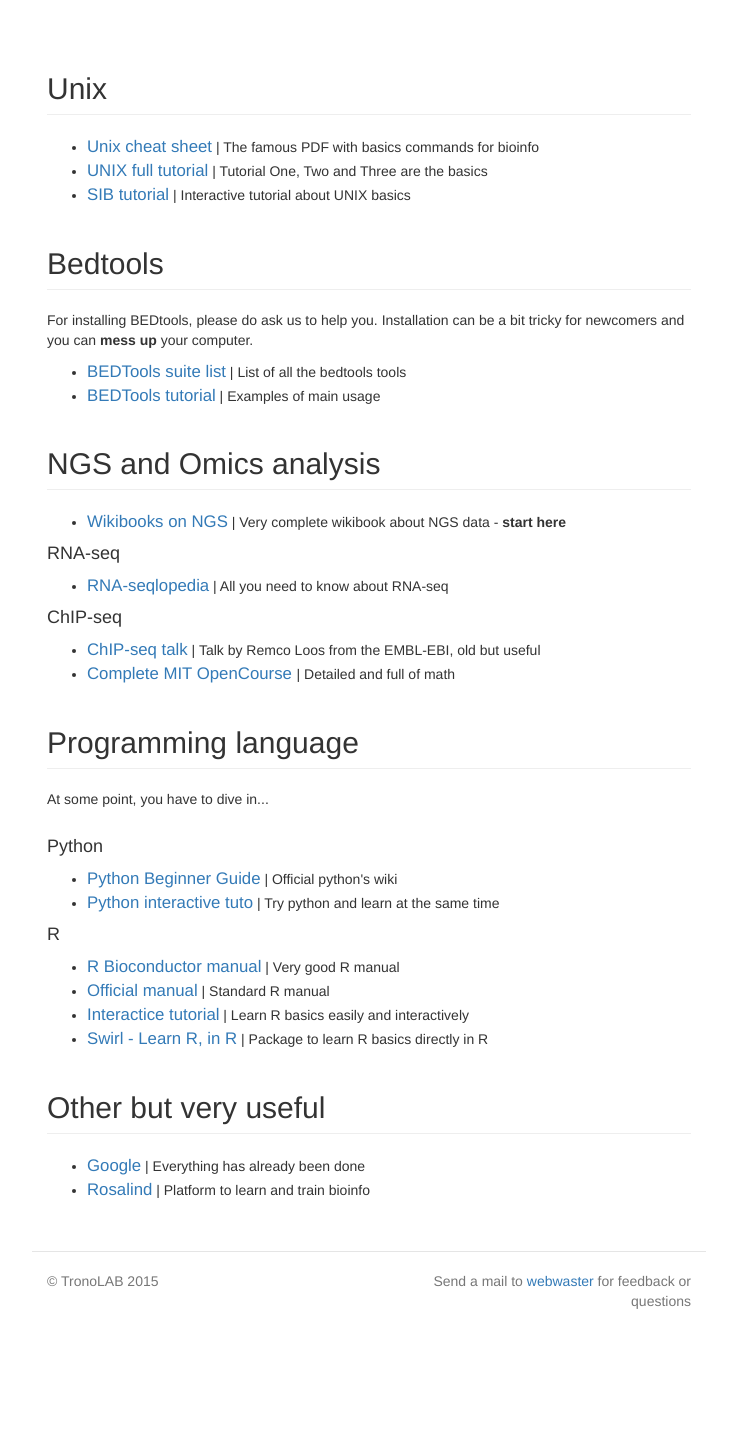
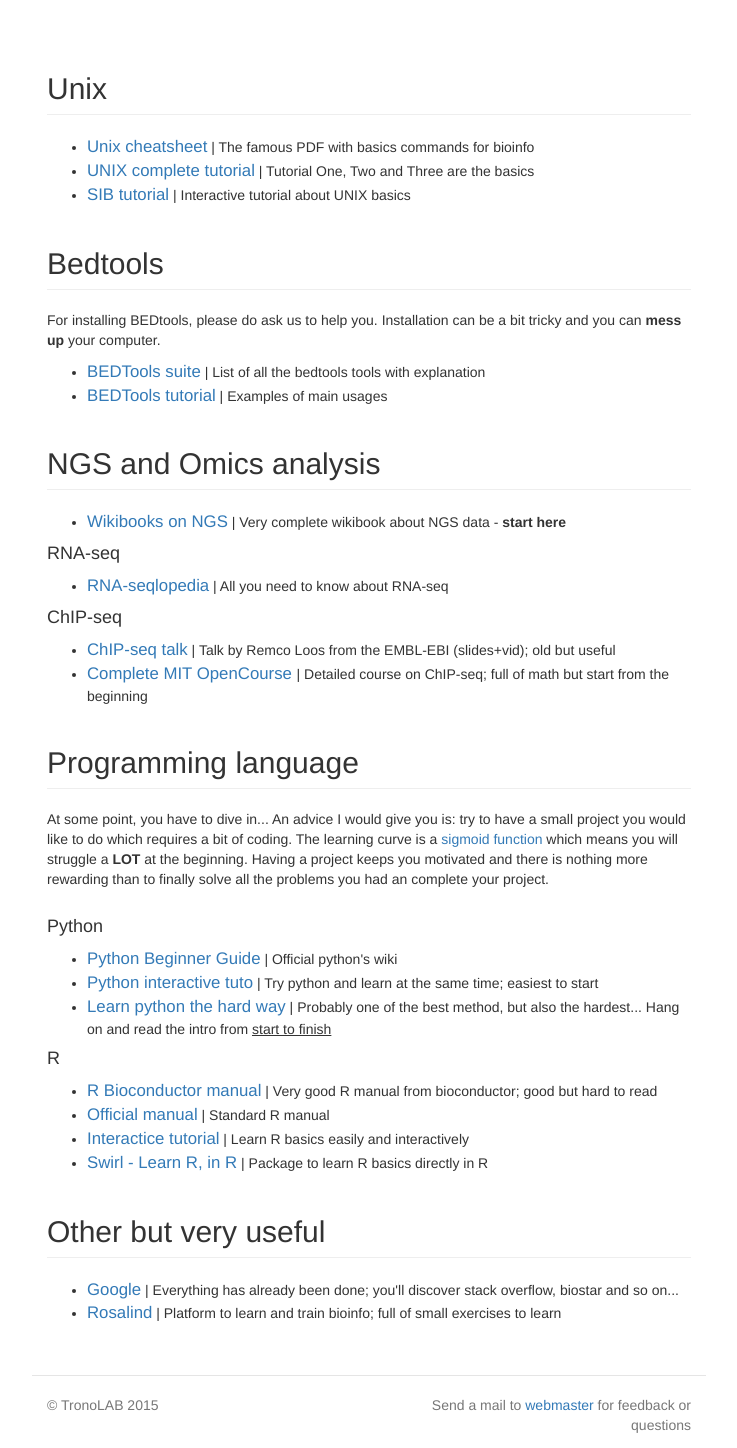
Before and after one commit to jduc/jduc.github.io, a plain HTML site: page index.html in a window 1280 px wide. Shown: the part 260-1708 px from the top of the page, without its empty margins (271-1008 px from the left). Before the commit the page ends 1601 px from the top, so only its background shows below. Drawn offline with Linux system fonts and the light colour scheme.

Commit message:
Erratum and new plot

```diff
--- a/index.html
+++ b/index.html
@@ -42,16 +42,16 @@
         <div class="col-lg-12">
           <h2 class='page-header'>Unix</h2>
           <ul>
-            <li><a href='unix_cheasheet.pdf'>Unix cheat sheet</a> | The famous PDF with basics commands for bioinfo</li>
-            <li><a href='http://www.ee.surrey.ac.uk/Teaching/Unix/'>UNIX full tutorial</a> | Tutorial One, Two and Three are the basics</li>
+            <li><a href='unix_cheasheet.pdf'>Unix cheatsheet</a> | The famous PDF with basics commands for bioinfo</li>
+            <li><a href='http://www.ee.surrey.ac.uk/Teaching/Unix/'>UNIX complete tutorial</a> | Tutorial One, Two and Three are the basics</li>
             <li><a href=http://edu.isb-sib.ch/pluginfile.php/2878/mod_resource/content/3/couselab-html/content.html> SIB tutorial</a> | Interactive tutorial about UNIX basics</li>
           </ul>
 
           <h2 class='page-header'>Bedtools</h2>
-          <p>For installing BEDtools, please do ask us to help you. Installation can be a bit tricky for newcomers and you can <b>mess up</b> your computer.</p>
+          <p>For installing BEDtools, please do ask us to help you. Installation can be a bit tricky and you can <b>mess up</b> your computer.</p>
           <ul>
-            <li><a href='http://bedtools.readthedocs.org/en/latest/content/bedtools-suite.html'>BEDTools suite list</a> | List of all the bedtools tools</li>
-            <li><a href='http://quinlanlab.org/tutorials/cshl2014/bedtools.html'>BEDTools tutorial</a> | Examples of main usage</li>
+            <li><a href='http://bedtools.readthedocs.org/en/latest/content/bedtools-suite.html'>BEDTools suite</a> | List of all the bedtools tools with explanation</li>
+            <li><a href='http://quinlanlab.org/tutorials/cshl2014/bedtools.html'>BEDTools tutorial</a> | Examples of main usages</li>
           </ul>
           <h2 class='page-header'>NGS and Omics analysis</h2>
           <ul>
@@ -64,21 +64,22 @@
             </ul>
             <h4>ChIP-seq</h4>
             <ul>
-            <li><a href='https://www.ebi.ac.uk/training/online/course/ebi-next-generation-sequencing-practical-course/gene-regulation/chip-seq-analysis'>ChIP-seq talk</a> | Talk by Remco Loos from the EMBL-EBI, old but useful</li>
-            <li><a href='https://www.youtube.com/watch?v=Ob9xGBPvr_s'>Complete MIT OpenCourse </a> | Detailed and full of math</li>
+            <li><a href='https://www.ebi.ac.uk/training/online/course/ebi-next-generation-sequencing-practical-course/gene-regulation/chip-seq-analysis'>ChIP-seq talk</a> | Talk by Remco Loos from the EMBL-EBI (slides+vid); old but useful</li>
+            <li><a href='https://www.youtube.com/watch?v=Ob9xGBPvr_s'>Complete MIT OpenCourse </a> | Detailed course on ChIP-seq; full of math but start from the beginning</li>
             </ul>
           <h2 class='page-header'>Programming language</h2>
-          <p>At some point, you have to dive in...</p>
+          <p>At some point, you have to dive in... An advice I would give you is: try to have a small project you would like to do which requires a bit of coding. The learning curve is a <a style='font-size: 100%' href='learningcurve.png'>sigmoid function</a> which means you will struggle a <b>LOT</b> at the beginning. Having a project keeps you motivated and there is nothing more rewarding than to finally solve all the problems you had an complete your project. </p>
 
           <h4>Python</h4>
           <ul>
             <li><a href='https://wiki.python.org/moin/BeginnersGuide'>Python Beginner Guide</a> | Official python's wiki</li>
-            <li><a href='http://www.learnpython.org/'>Python interactive tuto</a> | Try python and learn at the same time</li>
+            <li><a href='http://www.learnpython.org/'>Python interactive tuto</a> | Try python and learn at the same time; easiest to start</li>
+            <li><a href='http://learnpythonthehardway.org/book/'>Learn python the hard way</a> | Probably one of the best method, but also the hardest... Hang on and read the intro from <u>start to finish</u></li>
           </ul>
 
           <h4>R</h4>
           <ul>
-            <li><a href='http://manuals.bioinformatics.ucr.edu/home/R_BioCondManual'>R Bioconductor manual</a> | Very good R manual</li>
+            <li><a href='http://manuals.bioinformatics.ucr.edu/home/R_BioCondManual'>R Bioconductor manual</a> | Very good R manual from bioconductor; good but hard to read</li>
             <li><a href='https://cran.r-project.org/doc/manuals/R-intro.pdf'>Official  manual</a> | Standard R manual</li>
             <li><a href='http://tryr.codeschool.com/levels/1/challenges/2'>Interactice tutorial</a> | Learn R basics easily and interactively</li>
             <li><a href='http://swirlstats.com/'>Swirl - Learn R, in R</a> | Package to learn R basics directly in R</li>
@@ -86,8 +87,8 @@
 
           <h2 class='page-header'>Other but very useful</h2>
           <ul>
-            <li><a href='http://www.google.ch'>Google</a> | Everything has already been done</li>
-            <li><a href='http://rosalind.info/problems/locations/'>Rosalind</a> | Platform to learn and train bioinfo</li>
+            <li><a href='http://www.google.ch'>Google</a> | Everything has already been done; you'll discover stack overflow, biostar and so on...</li>
+            <li><a href='http://rosalind.info/problems/locations/'>Rosalind</a> | Platform to learn and train bioinfo; full of small exercises to learn</li>
           </ul>
         </div>
 
@@ -99,7 +100,7 @@
           <p>&copy; TronoLAB 2015</p>
         </div>
         <div class=col-lg-6>
-          <p align='right'>Send a mail to <a href="mailto:julien.duc@epfl.ch">webwaster</a> for feedback or questions</p>
+          <p align='right'>Send a mail to <a href="mailto:julien.duc@epfl.ch">webmaster</a> for feedback or questions</p>
         </div>
       </footer>
     </div>
```
Also changed, not shown: learningcurve.png (added).
